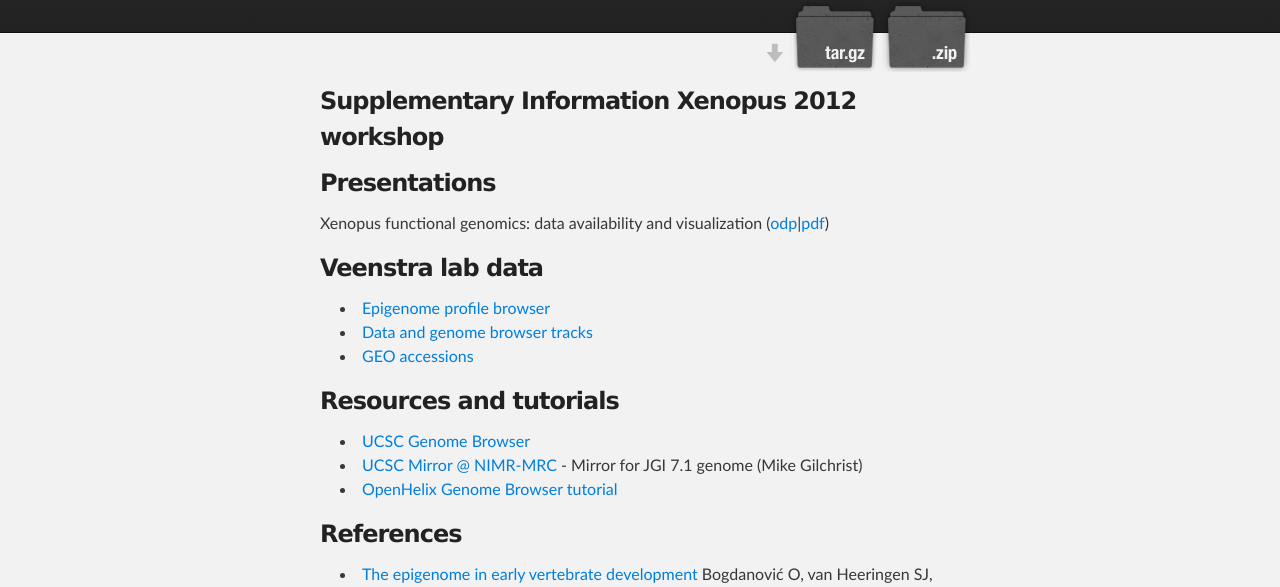
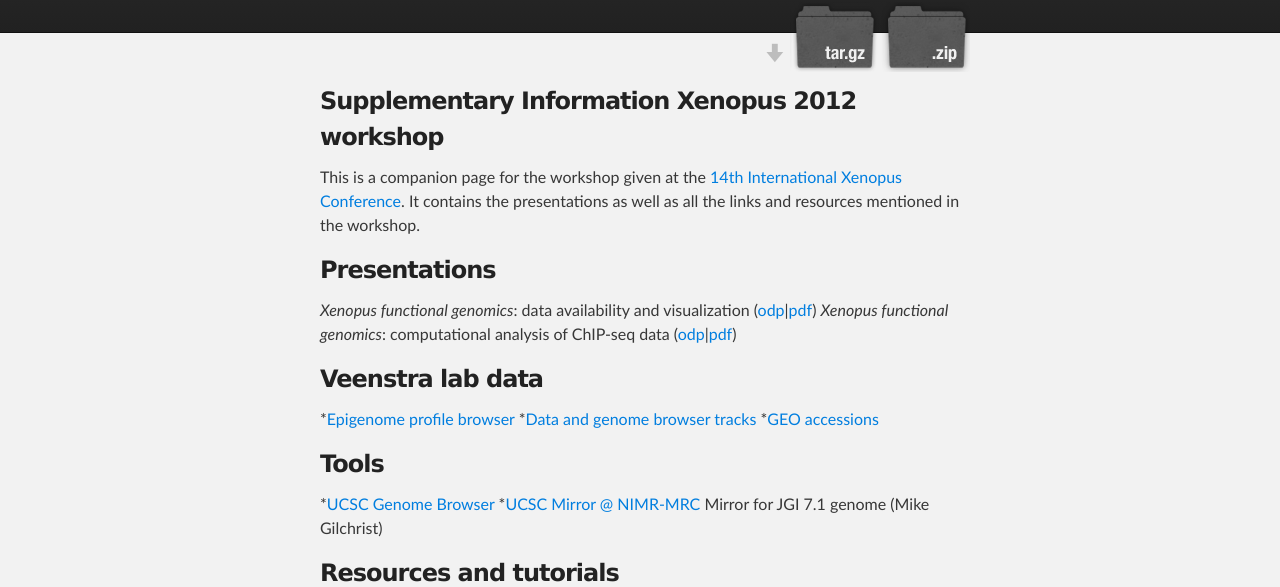
Before and after one commit to simonvh/xenopus2012, a plain HTML site: page index.html in a window 1280 px wide. Shown: the part 213-800 px from the top of the page. Drawn offline with Linux system fonts and the light colour scheme.

Commit message:
Create gh-pages branch via GitHub

```diff
--- a/index.html
+++ b/index.html
@@ -33,24 +33,31 @@
       <section id="main_content" class="inner">
         <h3>Supplementary Information Xenopus 2012 workshop</h3>
 
+<p>This is a companion page for the workshop given at the <a href="http://www.xenopus2012.org">14th International Xenopus Conference</a>. It contains the presentations as well as all the links and resources mentioned in the workshop. </p>
+
 <h3>Presentations</h3>
 
-<p>Xenopus functional genomics: data availability and visualization (<a href="http://github.com/simonvh/xenopus2012/master/odp/20120911_workshop_part1.odp">odp</a>|<a href="http://github.com/simonvh/xenopus2012/raw/master/pdf/20120911_workshop_part1.pdf">pdf</a>)</p>
+<p><em>Xenopus functional genomics</em>: data availability and visualization (<a href="http://github.com/simonvh/xenopus2012/raw/master/odp/20120911_workshop_part1.odp">odp</a>|<a href="http://github.com/simonvh/xenopus2012/raw/master/pdf/20120911_workshop_part1.pdf">pdf</a>)
+<em>Xenopus functional genomics</em>: computational analysis of  ChIP-seq data (<a href="http://github.com/simonvh/xenopus2012/raw/master/odp/20120911_workshop_part2.odp">odp</a>|<a href="http://github.com/simonvh/xenopus2012/raw/master/pdf/20120911_workshop_part2.pdf">pdf</a>)</p>
 
 <h3>Veenstra lab data</h3>
 
-<ul>
-<li><a href="http://131.174.221.43/gertjanveenstra/geneprofile.htm">Epigenome profile browser</a></li>
-<li><a href="http://131.174.221.43/gertjanveenstra/genomedata.asp">Data and genome browser tracks</a></li>
-<li><a href="http://www.ncbi.nlm.nih.gov/gds?term=veenstra%20AND%20xenopus%20%5BORGN%5D">GEO accessions</a></li>
-</ul><h3>Resources and tutorials</h3>
+<p>*<a href="http://131.174.221.43/gertjanveenstra/geneprofile.htm">Epigenome profile browser</a>
+*<a href="http://131.174.221.43/gertjanveenstra/genomedata.asp">Data and genome browser tracks</a>
+*<a href="http://www.ncbi.nlm.nih.gov/gds?term=veenstra%20AND%20xenopus%20%5BORGN%5D">GEO accessions</a></p>
 
-<ul>
-<li><a href="http://genome.ucsc.edu/">UCSC Genome Browser</a></li>
-<li>
-<a href="http://genomes.nimr.mrc.ac.uk/">UCSC Mirror @ NIMR-MRC</a> - Mirror for JGI 7.1 genome (Mike Gilchrist)</li>
-<li><a href="http://www.openhelix.com/ucsc">OpenHelix Genome Browser tutorial</a></li>
-</ul><h3>References</h3>
+<h3>Tools</h3>
+
+<p>*<a href="http://genome.ucsc.edu/">UCSC Genome Browser</a>
+*<a href="http://genomes.nimr.mrc.ac.uk/">UCSC Mirror @ NIMR-MRC</a> Mirror for JGI 7.1 genome (Mike Gilchrist)</p>
+
+<h3>Resources and tutorials</h3>
+
+<p>*<a href="http://genome.ucsc.edu/FAQ/FAQformat.html">BED, Wiggle format specification</a>
+*<a href="http://samtools.sourceforge.net/SAM1.pdf">BAM/SAM specification</a>
+*<a href="http://www.openhelix.com/ucsc">OpenHelix Genome Browser tutorial</a></p>
+
+<h3>References</h3>
 
 <ul>
 <li>
```
Also changed, not shown: params.json (+1 -1 lines).
